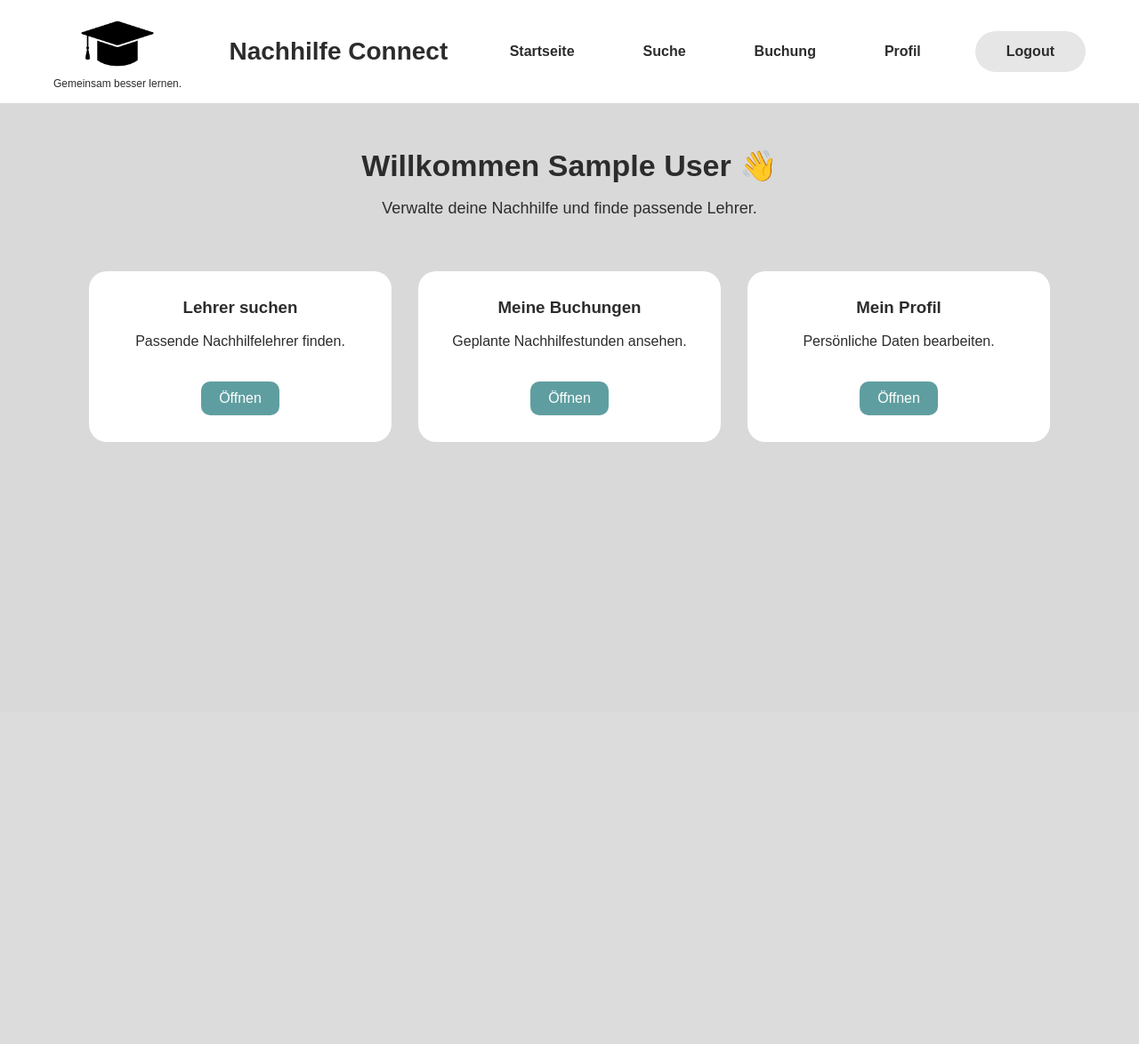
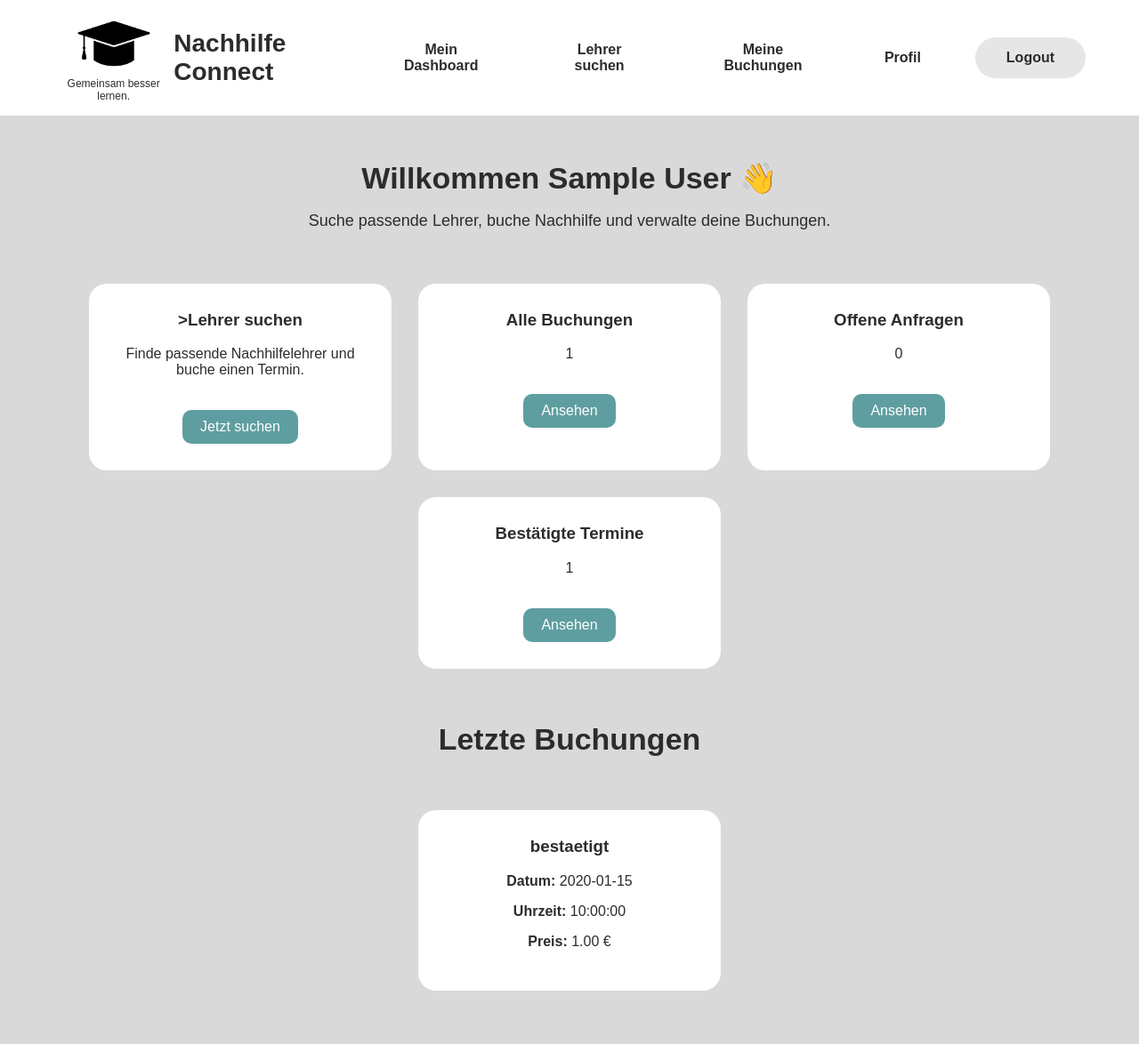
Before and after one commit to Mohd323/Nachhilfe-Plattform, a Flask app: page /schueler-dashboard in a window 1280 px wide. Shown: the whole page at 89% size. Before the commit the page ends 497 px from the top, so only its background shows below. Run offline with Flask 3, Linux system fonts and the light colour scheme; the visitor is signed in with stand-in values (Sample User, id 1); tables that the repository leaves empty hold one stand-in row (values such as "Sample post").

Commit message:
update beide dashboard

```diff
--- a/templates/student_dashboard.html
+++ b/templates/student_dashboard.html
@@ -18,9 +18,9 @@
 
     <nav>
         <ul>
-            <li><a href="{{ url_for('startseite') }}">Startseite</a></li>
-            <li><a href="{{ url_for('teacher_search') }}">Suche</a></li>
-            <li><a href="{{ url_for('booking') }}">Buchung</a></li>
+            <li><a href="{{ url_for('student_dashboard') }}">Mein Dashboard</a></li>
+            <li><a href="{{ url_for('teacher_search') }}">Lehrer suchen</a></li>
+            <li><a href="{{ url_for('my_bookings') }}">Meine Buchungen</a></li>
             <li><a href="{{ url_for('profile') }}">Profil</a></li>
             <li><a class="login-button" href="{{ url_for('logout') }}">Logout</a></li>
         </ul>
@@ -41,37 +41,58 @@
 
     <section class="dashboard-header">
         <h2>Willkommen {{ student_name }} 👋</h2>
-        <p>Verwalte deine Nachhilfe und finde passende Lehrer.</p>
+        <p>Suche passende Lehrer, buche Nachhilfe und verwalte deine Buchungen.</p>
     </section>
 
         <section class="dashboard-cards">
 
         <div class="dashboard-card">
-            <h3>Lehrer suchen</h3>
-            <p>Passende Nachhilfelehrer finden.</p>
-
-            <a href="{{ url_for('teacher_search') }}">
-                Öffnen
-            </a>
+            <h3>>Lehrer suchen</h3>
+            <p>Finde passende Nachhilfelehrer und buche einen Termin.</p>
+             <a href="{{ url_for('teacher_search') }}">Jetzt suchen</a>
         </div>
 
         <div class="dashboard-card">
-            <h3>Meine Buchungen</h3>
-            <p>Geplante Nachhilfestunden ansehen.</p>
-
-            <a href="{{ url_for('my_bookings') }}">
-                Öffnen
-            </a>
+            <h3>Alle Buchungen</h3>
+            <p>{{ buchungen_anzahl }}</p>
+            <a href="{{ url_for('my_bookings') }}">Ansehen</a>
         </div>
 
         <div class="dashboard-card">
-            <h3>Mein Profil</h3>
-            <p>Persönliche Daten bearbeiten.</p>
+            <h3>Offene Anfragen</h3>
+            <p>{{ offene_buchungen_anzahl }}</p>
+            <a href="{{ url_for('my_bookings') }}">Ansehen</a>
+        </div>
 
-            <a href="{{ url_for('profile') }}">
-                Öffnen
-            </a>
+        <div class="dashboard-card">
+            <h3>Bestätigte Termine</h3>
+            <p>{{ bestaetigte_buchungen_anzahl }}</p>
+            <a href="{{ url_for('my_bookings') }}">Ansehen</a>
         </div>
+
+    </section>
+
+    <section class="dashboard-header">
+        <h2>Letzte Buchungen</h2>
+    </section>
+
+    <section class="dashboard-cards">
+        {% if letzte_buchungen %}
+            {% for buchung in letzte_buchungen %}
+                <div class="dashboard-card">
+                    <h3>{{ buchung.status }}</h3>
+                    <p><strong>Datum:</strong> {{ buchung.datum }}</p>
+                    <p><strong>Uhrzeit:</strong> {{ buchung.uhrzeit }}</p>
+                    <p><strong>Preis:</strong> {{ buchung.gesamtpreis }} €</p>
+                </div>
+            {% endfor %}
+        {% else %}
+            <div class="dashboard-card">
+                <h3>Noch keine Buchungen</h3>
+                <p>Du hast bisher keine Nachhilfe gebucht.</p>
+                <a href="{{ url_for('teacher_search') }}">Lehrer suchen</a>
+            </div>
+        {% endif %}
     </section>
 
 </main>
```
Also changed, not shown: templates/teacher_dashboard.html (+39 -20 lines).
